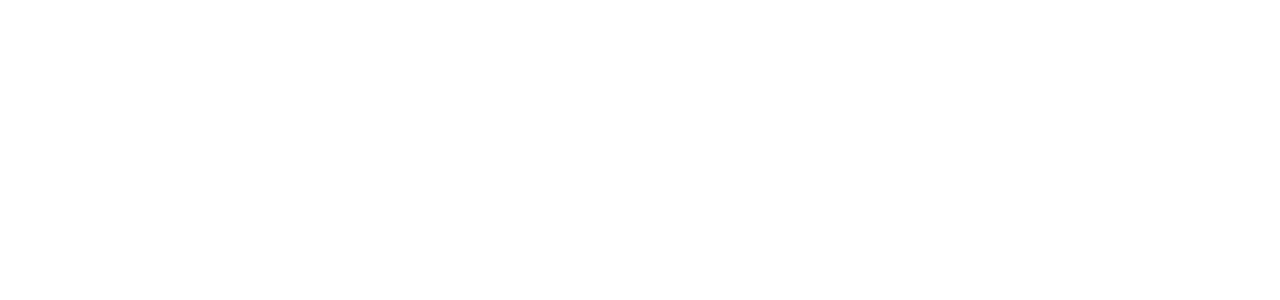
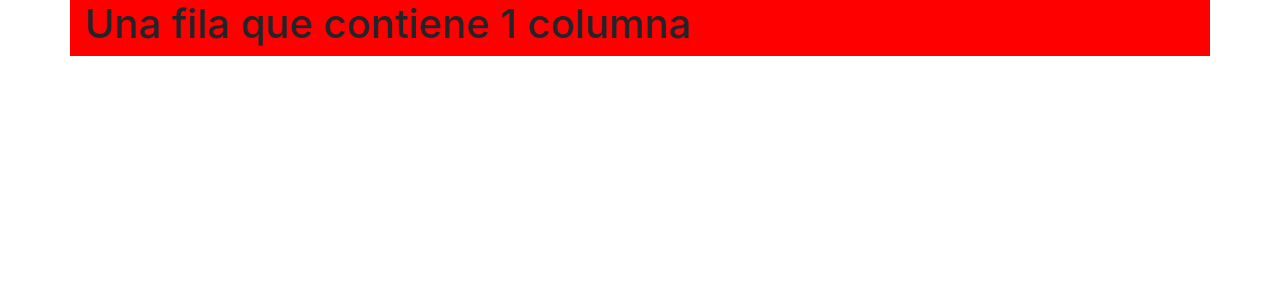
Before and after one commit to JeroC2004/Entornos2025, a PHP site: page /ejercicio1BOOTSTRAP.html in a window 1280 px wide. Before the commit the part shown is empty. Shown: the top 300 px of the page. Run offline with PHP 8.4, Linux system fonts and the light colour scheme.

Commit message:
ejercicio1bootstrap

```diff
--- a/ejerciciosBOOTSTRAP/ejercicio1BOOTSTRAP.html
+++ b/ejerciciosBOOTSTRAP/ejercicio1BOOTSTRAP.html
@@ -13,11 +13,10 @@
     />
   </head>
   <body>
-    <div class="container">
-      <div>
-        <!-- fila -->
-        <div>
-          <!--columna-->
+    <div class="container contenedor">
+      <div class="row">
+        <div class="col">
+          <h1>Una fila que contiene 1 columna</h1>
         </div>
       </div>
     </div>
--- a/ejerciciosBOOTSTRAP/estilo.css
+++ b/ejerciciosBOOTSTRAP/estilo.css
@@ -1,3 +1,3 @@
-contenedor{
-    background-color: lemonchiffon;
+.contenedor{
+    background-color: red;
 }
```
